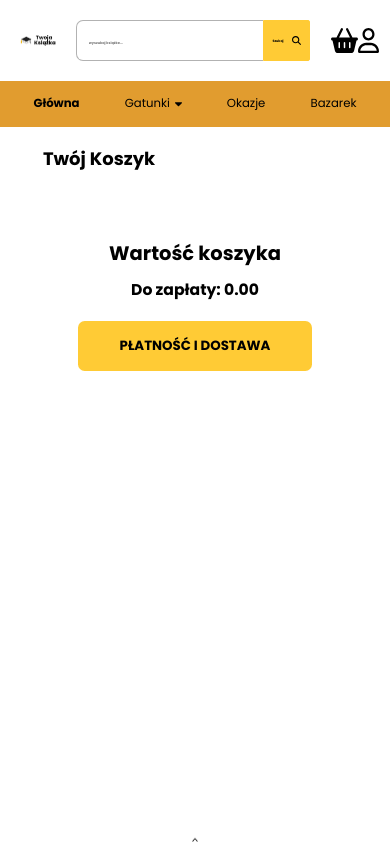
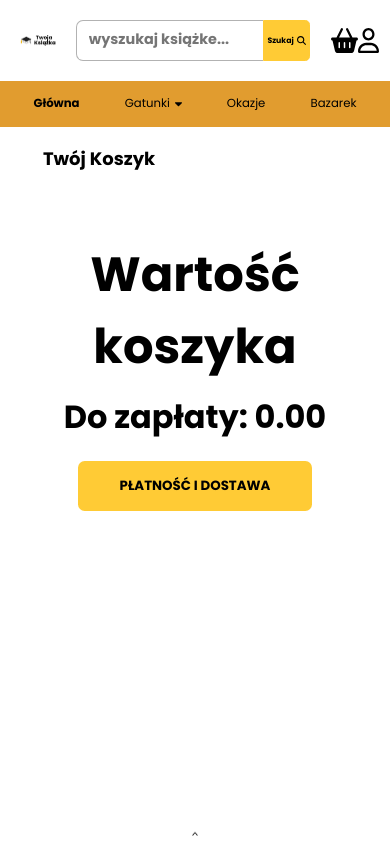
Before and after one commit to loudsheep/obywatele-hackaton, an Angular app: page /cart in a window 390 px wide. Built offline with nearby package versions, Linux system fonts and the light colour scheme.

Commit message:
added navbar scaling

```diff
--- a/src/app/components/cart/cart.component.css
+++ b/src/app/components/cart/cart.component.css
@@ -203,7 +203,7 @@ hr {
     justify-content: center;
   }
   .b_change {
-    font-size: 3em;
+    font-size: 1em;
   }
   .all_ceny {
     position: relative;
@@ -220,12 +220,12 @@ hr {
     text-align: center;
   }
   .checkout h1 {
-    font-size: 5em;
+    font-size: 3em;
   }
   .checkout h3 {
-    font-size: 4em;
+    font-size: 2em;
   }
   .price {
-    font-size: 3em;
+    font-size: 1em;
   }
 }
--- a/src/styles.css
+++ b/src/styles.css
@@ -2,10 +2,6 @@
 :root {
   --button-color: #ffcb35;
   --background-color: #e19c2f;
-}
-
-html {
-  font-size: 0.8vw;
 }
 
 * {
@@ -212,27 +208,24 @@ a {
   cursor: pointer;
 }
 
-
-footer{
+footer {
   position: absolute;
   bottom: 0;
   width: 100vw;
   text-align: center;
 }
 
-
-footer img{
+footer img {
   width: 1.75vw;
   cursor: pointer;
   animation: sczalka 1.5s infinite ease-in-out;
-
 }
 
 @keyframes sczalka {
   0% {
     transform: translateY(0%);
   }
-  50%{
+  50% {
     transform: translateY(15%);
   }
   100% {
@@ -240,18 +233,15 @@ footer img{
   }
 }
 
-footer div{
+footer div {
   background-color: white;
 }
 
-.hidden{
+.hidden {
   display: none;
 }
 
 @media only screen and (max-width: 1700px) {
-  html {
-    font-size: 1vw;
-  }
   app-root {
     height: 85vh;
   }
@@ -271,7 +261,6 @@ footer div{
     padding: 0;
     justify-content: space-evenly;
   }
-
   .search_container {
     width: 60%;
   }
@@ -280,8 +269,13 @@ footer div{
     margin: 0;
     justify-content: space-evenly;
   }
-  .pointer,
-  .pointer::placeholder {
+  .pointer {
     font-size: 3vw;
   }
+  .pointer::placeholder {
+    font-size: 1.5vw;
+  }
+  .btn_search {
+    font-size: 2vw !important;
+  }
 }
```
